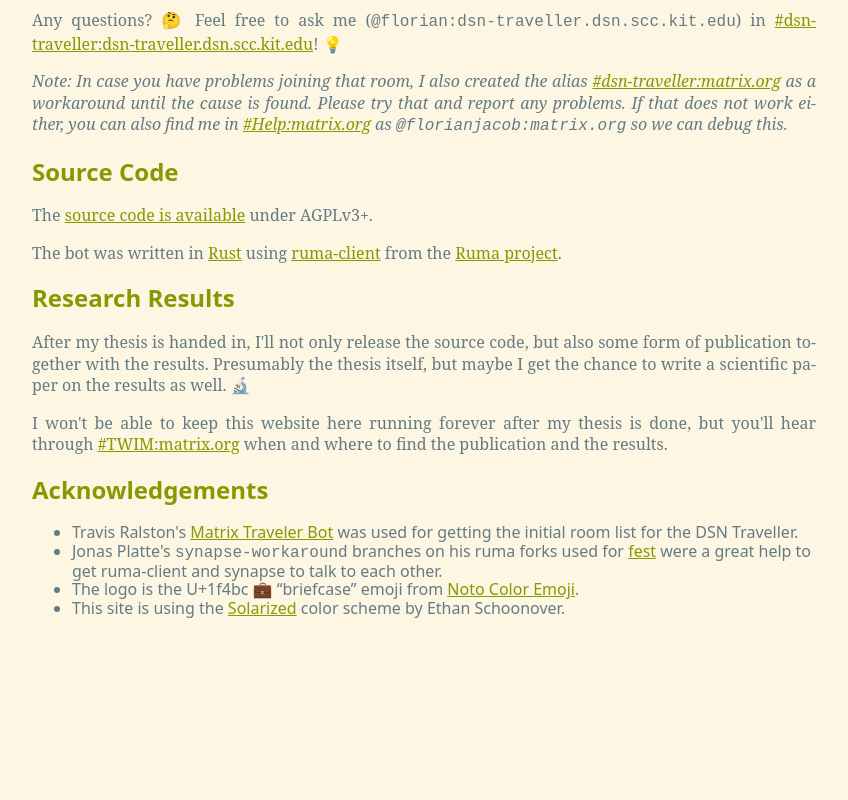
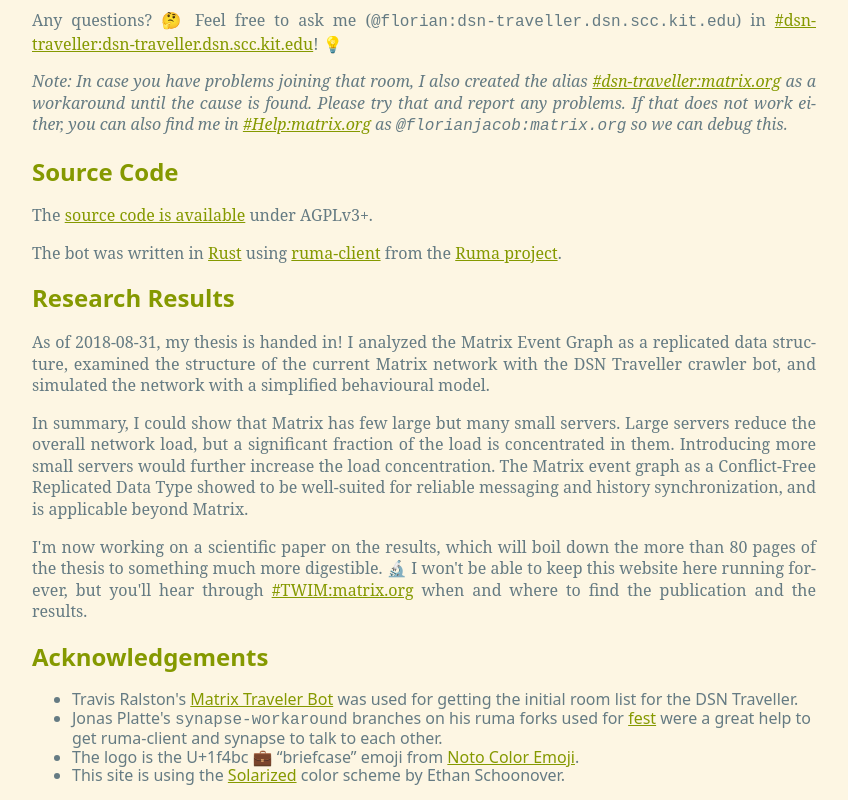
Before and after one commit to florianjacob/dsn-traveller, a plain HTML site: page website/index.html in a window 1280 px wide. Shown: the part 1801-2601 px from the top of the page, without its empty margins (216-1064 px from the left). Before the commit the page ends 2434 px from the top, so only its background shows below. Drawn offline with Linux system fonts and the light colour scheme.

Commit message:
update website after thesis was handed in

```diff
--- a/website/index.html
+++ b/website/index.html
@@ -144,13 +144,23 @@
 
         <h2>Research Results</h2>
         <p>
-        After my thesis is handed in, I'll not only release the source code, but also some form of publication together
-        with the results. Presumably the thesis itself, but maybe I get the chance to write a scientific paper on the
-        results as well. 🔬
+        As of 2018-08-31, my thesis is handed in! I analyzed the Matrix Event Graph as a replicated data structure,
+        examined the structure of the current Matrix network with the DSN Traveller crawler bot, and simulated the
+        network with a simplified behavioural model.
         </p>
         <p>
-        I won't be able to keep this website here running forever after my thesis is done,
-        but you'll hear through
+        In summary, I could show that Matrix has few large but many small servers.
+        Large servers reduce the overall network load,
+        but a significant fraction of the load is concentrated in them.
+        Introducing more small servers would further increase the load concentration.
+        The Matrix event graph as a Conflict-Free Replicated Data Type
+        showed to be well-suited for reliable messaging and history synchronization,
+        and is applicable beyond Matrix.
+        </p>
+        <p>
+        I'm now working on a scientific paper on the results,
+        which will boil down the more than 80 pages of the thesis to something much more digestible. 🔬
+        I won't be able to keep this website here running forever, but you'll hear through
         <a href="https://matrix.to/#/%23TWIM:matrix.org">#TWIM:matrix.org</a> when and where to find the publication and
         the results.
         </p>
```
